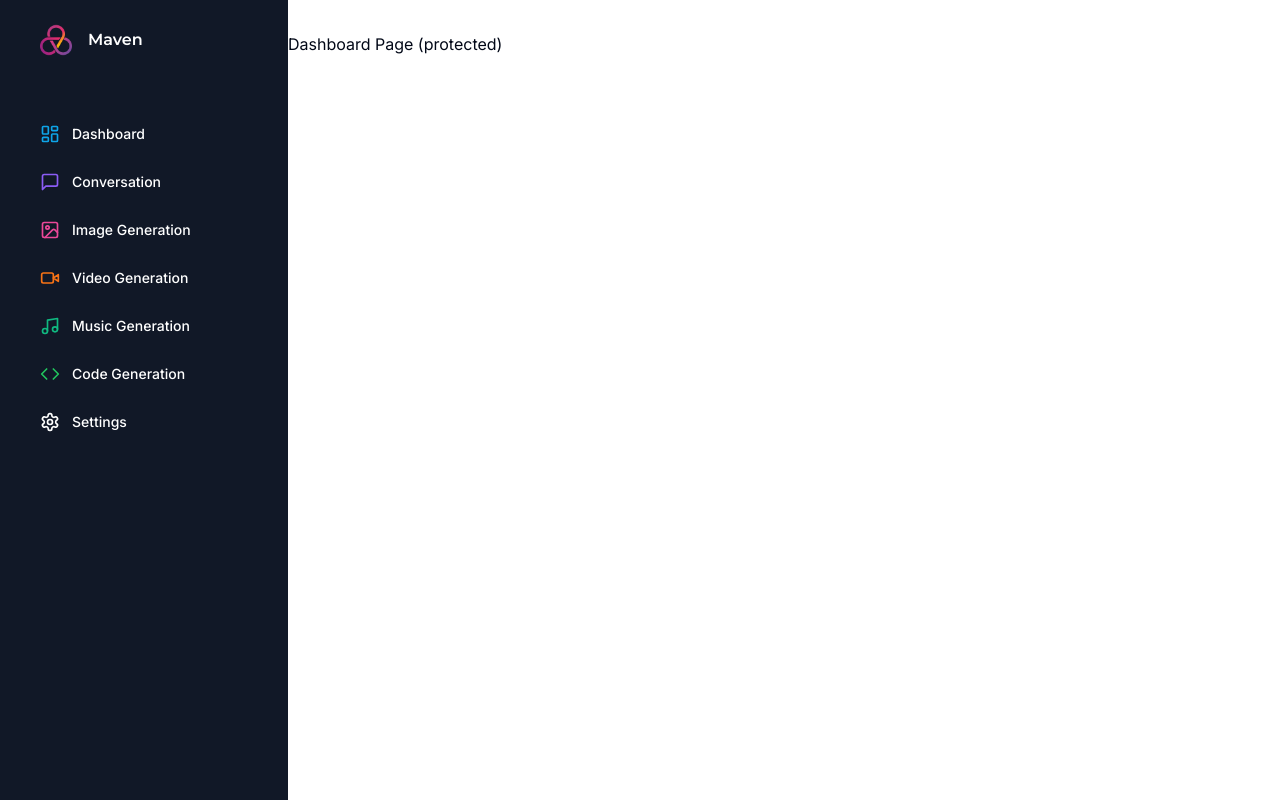
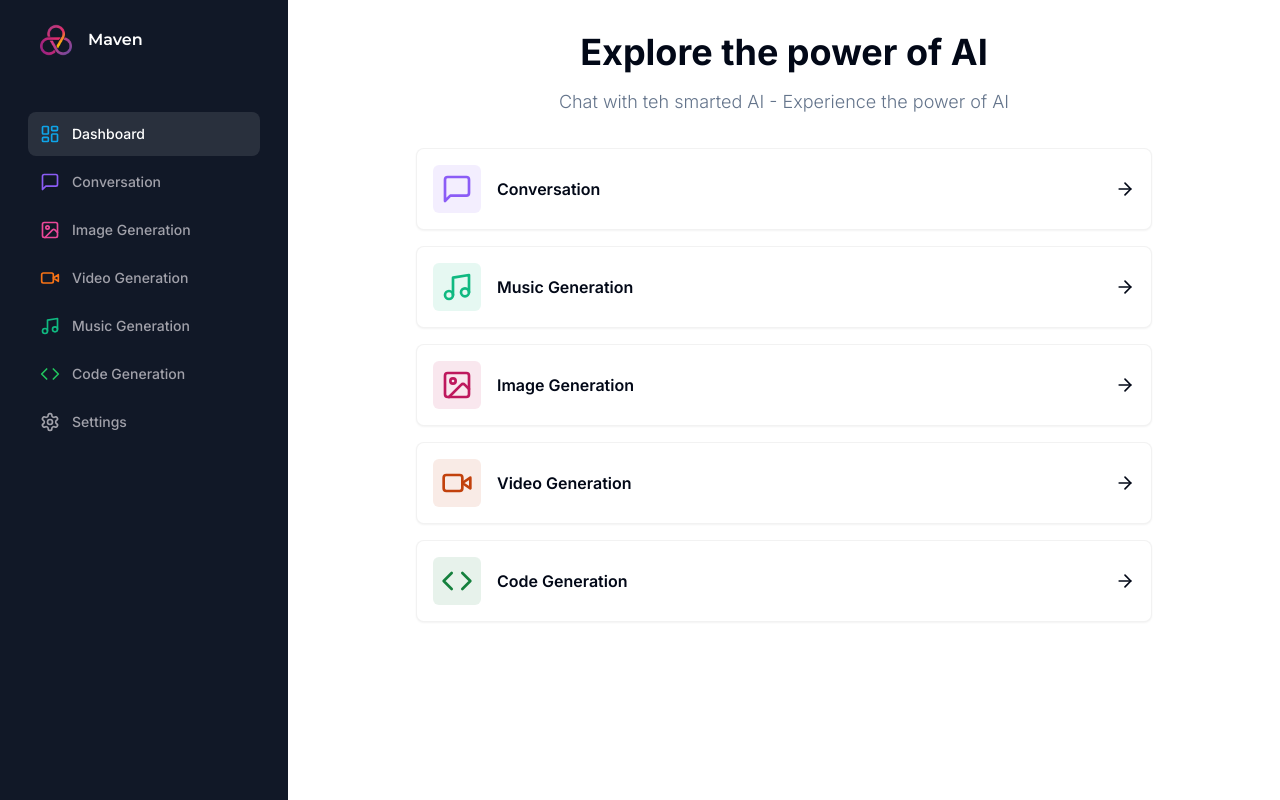
Before and after one commit to Ahmad-Elmahallawy/ai-saas, a Next.js app: page /dashboard in a window 1280 px wide. Built offline with nearby package versions, Linux system fonts and the light colour scheme.

Commit message:
finished the dashboard UI

```diff
--- a/app/(dashboard)/(routes)/dashboard/page.tsx
+++ b/app/(dashboard)/(routes)/dashboard/page.tsx
@@ -1,3 +1,77 @@
+"use client";
+
+import { Card } from "@/components/ui/card";
+import { cn } from "@/lib/utils";
+import { ArrowRight, Code, ImageIcon, MessageSquare, Music, VideoIcon } from "lucide-react";
+import { useRouter } from "next/navigation";
+
+const tools = [
+  {
+    label: "Conversation",
+    icon: MessageSquare,
+    color: "text-violet-500",
+    bgColor: "bg-violet-500/10",
+    href: "/conversation",
+  },
+  {
+    label: "Music Generation",
+    icon: Music,
+    color: "text-emerald-500",
+    bgColor: "bg-emerald-500/10",
+    href: "/music",
+  },
+  {
+    label: "Image Generation",
+    icon: ImageIcon,
+    color: "text-pink-700",
+    bgColor: "bg-pink-700/10",
+    href: "/image",
+  },
+  {
+    label: "Video Generation",
+    icon: VideoIcon,
+    color: "text-orange-700",
+    bgColor: "bg-orange-700/10",
+    href: "/video",
+  },
+  {
+    label: "Code Generation",
+    icon: Code,
+    color: "text-green-700",
+    bgColor: "bg-green-700/10",
+    href: "/code",
+  },
+];
+
 export default function DashboardPage() {
-  return <p>Dashboard Page (protected)</p>;
+  const router = useRouter()
+  return (
+    <div>
+      <div className="mb-8 space-y-4">
+        <h2 className="text-2xl md:text-4xl font-bold text-center">
+          Explore the power of AI
+        </h2>
+        <p className="text-muted-foreground font-light text-sm md:text-lg text-center">
+          Chat with teh smarted AI - Experience the power of AI
+        </p>
+      </div>
+      <div className="px-4 md:px-20 lg:px-32 space-y-4">
+        {tools.map((tool) => (
+          <Card
+            onClick={() => router.push(tool.href)}
+            key={tool.href}
+            className="p-4 border-black/5 flex items-center justify-between hover:shadow-md transition cursor-pointer"
+          >
+            <div className="flex items-center gap-x-4">
+              <div className={cn("p-2 w-fit rounded-md", tool.bgColor)}>
+                <tool.icon className={cn("w-8 h-8", tool.color)} />
+              </div>
+              <div className="font-semibold">{tool.label}</div>
+            </div>
+            <ArrowRight className="w-5 h-5" />
+          </Card>
+        ))}
+      </div>
+    </div>
+  );
 }
--- a/components/Sidebar.tsx
+++ b/components/Sidebar.tsx
@@ -12,6 +12,7 @@
   Code,
   Settings,
 } from "lucide-react";
+import { usePathname } from "next/navigation";
 const montserrat = Montserrat({ weight: "600", subsets: ["latin"] });
 
 const routes = [
@@ -59,6 +60,7 @@
 ];
 
 const Sidebar = () => {
+  const pathname = usePathname();
   return (
     <div className="space-y-4 p-4 flex flex-col h-full bg-[#111827] text-white">
       <div className="px-3 py-2 flex-1">
@@ -75,7 +77,12 @@
             <Link
               href={route.href}
               key={route.href}
-              className="text-sm group flex p-3 w-full justify-start font-medium cursor-pointer hover:text-white hover:bg-white/10 rounded-lg transition"
+              className={cn(
+                "text-sm group flex p-3 w-full justify-start font-medium cursor-pointer hover:text-white hover:bg-white/10 rounded-lg transition",
+                pathname === route.href
+                  ? "text-white bg-white/10"
+                  : "text-zinc-400"
+              )}
             >
               <div className="flex items-center flex-1">
                 <route.icon className={cn("h-5 w-5 mr-3", route.color)} />
--- a/components/mobile-sidebar.tsx
+++ b/components/mobile-sidebar.tsx
@@ -1,10 +1,20 @@
-import React from "react";
+"use client";
+import React, { useEffect, useState } from "react";
 import { Button } from "./ui/button";
 import { Menu } from "lucide-react";
 import { UserButton } from "@clerk/nextjs";
 import { Sheet, SheetContent, SheetTrigger } from "./ui/sheet";
 import Sidebar from "./Sidebar";
 const MobileSidebar = () => {
+  const [isMounted, setIsMounted] = useState(false);
+
+  useEffect(() => {
+    setIsMounted(true);
+  }, []);
+
+  if (!isMounted) {
+    return null;
+  }
   return (
     <Sheet>
       <SheetTrigger>
--- /dev/null
+++ b/components/ui/card.tsx
@@ -0,0 +1,79 @@
+import * as React from "react"
+
+import { cn } from "@/lib/utils"
+
+const Card = React.forwardRef<
+  HTMLDivElement,
+  React.HTMLAttributes<HTMLDivElement>
+>(({ className, ...props }, ref) => (
+  <div
+    ref={ref}
+    className={cn(
+      "rounded-lg border bg-card text-card-foreground shadow-sm",
+      className
+    )}
+    {...props}
+  />
+))
+Card.displayName = "Card"
+
+const CardHeader = React.forwardRef<
+  HTMLDivElement,
+  React.HTMLAttributes<HTMLDivElement>
+>(({ className, ...props }, ref) => (
+  <div
+    ref={ref}
+    className={cn("flex flex-col space-y-1.5 p-6", className)}
+    {...props}
+  />
+))
+CardHeader.displayName = "CardHeader"
+
+const CardTitle = React.forwardRef<
+  HTMLParagraphElement,
+  React.HTMLAttributes<HTMLHeadingElement>
+>(({ className, ...props }, ref) => (
+  <h3
+    ref={ref}
+    className={cn(
+      "text-2xl font-semibold leading-none tracking-tight",
+      className
+    )}
+    {...props}
+  />
+))
+CardTitle.displayName = "CardTitle"
+
+const CardDescription = React.forwardRef<
+  HTMLParagraphElement,
+  React.HTMLAttributes<HTMLParagraphElement>
+>(({ className, ...props }, ref) => (
+  <p
+    ref={ref}
+    className={cn("text-sm text-muted-foreground", className)}
+    {...props}
+  />
+))
+CardDescription.displayName = "CardDescription"
+
+const CardContent = React.forwardRef<
+  HTMLDivElement,
+  React.HTMLAttributes<HTMLDivElement>
+>(({ className, ...props }, ref) => (
+  <div ref={ref} className={cn("p-6 pt-0", className)} {...props} />
+))
+CardContent.displayName = "CardContent"
+
+const CardFooter = React.forwardRef<
+  HTMLDivElement,
+  React.HTMLAttributes<HTMLDivElement>
+>(({ className, ...props }, ref) => (
+  <div
+    ref={ref}
+    className={cn("flex items-center p-6 pt-0", className)}
+    {...props}
+  />
+))
+CardFooter.displayName = "CardFooter"
+
+export { Card, CardHeader, CardFooter, CardTitle, CardDescription, CardContent }
```
